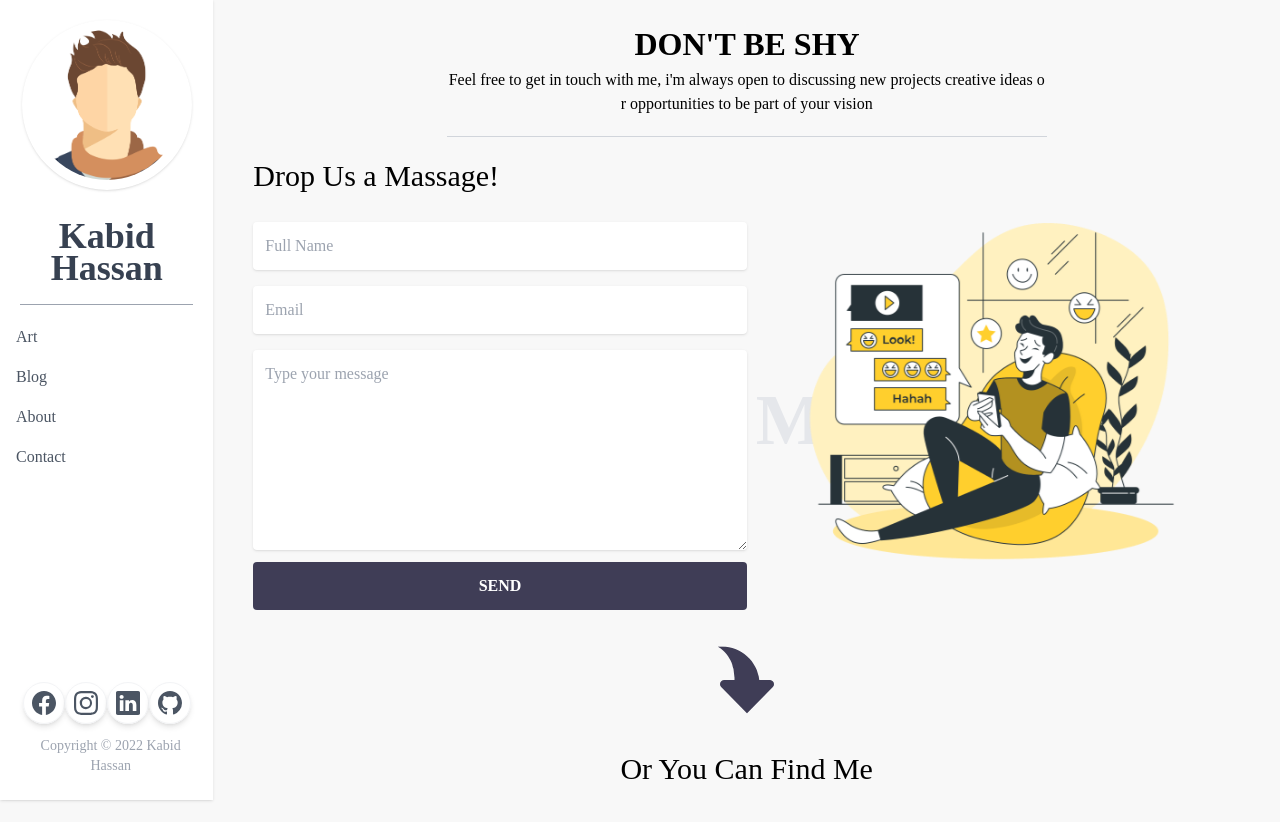
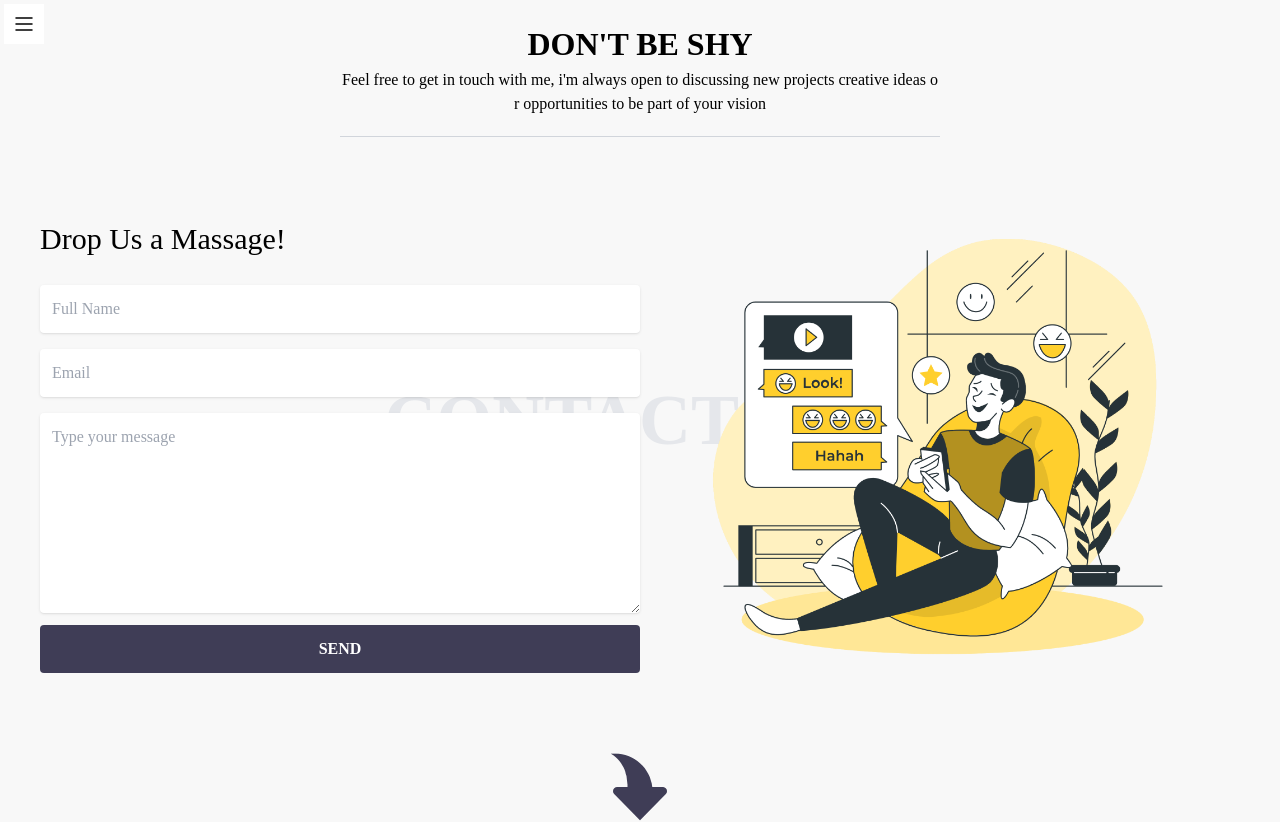
Before and after one commit to adilrion/Kabid-Vai, a React (Create React App) app: page /contact in a window 1280 px wide. Shown: the top 822 px of the page. Built offline with nearby package versions, Linux system fonts and the light colour scheme; a web font is replaced by a local one.

Commit message:
new design add

```diff
--- a/src/Components/Blogs/Blog.js
+++ b/src/Components/Blogs/Blog.js
@@ -47,7 +47,7 @@ const Blog = () => {
 
   if (isLoading) {
     return (
-      <div className="absolute  top-1/4 left-2/4 w-12 h-12 bg-gray-50 shadow rounded-full flex justify-center items-center">
+      <div className="absolute top-1/4 left-2/4 w-12 h-12 bg-gray-50 shadow rounded-full flex justify-center items-center">
         <Spinner />
       </div>
     );
@@ -113,8 +113,9 @@ const Blog = () => {
                   );
                 })
               ) : (
-                <article>
-                  <p>Result Not Found</p>
+                <article className="m-2 w-screen text-gray-500">
+                  {" "}
+                  <p>Result not found:</p>
                 </article>
               )}
             </div>
--- a/src/Components/Blogs/ReadPage.js
+++ b/src/Components/Blogs/ReadPage.js
@@ -41,11 +41,7 @@ const ReadPage = () => {
   return (
     <section>
       <section className="b-card relative rounded-b flex justify-center shadow-md ">
-        <img
-          src={data?.cover_img}
-          alt=""
-          className="w-full object-cover rounded-b"
-        />
+        <img src={data?.cover_img} alt="" className="w-full object-cover " />
         <div className="b-card-title p-5 md:p-8 w-[96%]  md:w-[80%] lg:w-[50%] absolute bottom-2 md:bottom-3 md:left-3 lg:bottom-10   lg:left-10 rounded">
           <span className="text-xsm text-gray-500 inline-flex items-baseline gap-2">
             <p>{moment(data?.createdAt).format("ll")}</p>{" "}
@@ -60,7 +56,7 @@ const ReadPage = () => {
         </div>
       </section>
 
-      <article className="grid grid-cols-12 gap-5 mt-8 sm:mx-2 md:mx-8">
+      <article className="grid grid-cols-12 gap-5 mt-2 mx-2">
         <section className="col-span-12 lg:col-span-8">
           <div>
             <div
@@ -69,12 +65,12 @@ const ReadPage = () => {
             />
           </div>
           {/* Sharing section */}
-          <div className="w-full flex justify-center ">
+          <div className="w-full flex  justify-center ">
             <section className="sharing-section  p-7 mt-10 rounded-md">
               <p className="text-2xl text-gray-400 border-b pb-2">
                 Share this blog
               </p>
-              <div className="flex justify-evenly my-[15px] gap-10">
+              <div className="flex flex-wrap justify-evenly my-[15px] gap-5">
                 <Link
                   to="#"
                   className="text-3xl h-fit p-4 rounded-full  border hover:border-[#3b5998] text-[#3b5998] transition ease-in-out duration-300"
--- a/src/Components/Home/About/About.js
+++ b/src/Components/Home/About/About.js
@@ -13,9 +13,11 @@ const About = () => {
   return (
     <article>
       <section className="c-about md:px-10">
-        <nav className="fixed top-2/4 left-2/4 -translate-x-2/4 -z-50 text-2xl md:text-4xl text-gray-200 bg-transparent">
+        <nav className="fixed top-2/4 left-2/4 -translate-x-2/4 -z-50 text-md text-center md:text-2xl lg:text-4xl text-gray-200 bg-transparent">
           <h1 className="">
-            <span className="uppercase">About Me!😎</span>
+            <span className=" uppercase ">
+              About Me!<span className="opacity-50">😎</span>
+            </span>
           </h1>
         </nav>
 
--- a/src/Components/Home/Contact/Contact.css
+++ b/src/Components/Home/Contact/Contact.css
@@ -34,32 +34,3 @@
   text-align: center;
   animation: bottom 3s ease-in-out infinite;
 }
-
-@media only screen and (max-width: 48em) {
-  .c-bottom-icon {
-    /* position: absolute;
-    bottom: -22%;
-    left: 17%; */
-    font-size: 50px;
-    text-align: center;
-  }
-  .c-contact {
-    margin: 0;
-    border-radius: 0;
-    border: 1px solid #e9e5e5;
-    box-shadow: 0px 0px 18px -3px rgba(0, 0, 0, 0.1),
-      0px 10px 15px -3px rgba(0, 0, 0, 0.1);
-    background: rgb(255, 255, 255);
-  }
-  .c-header {
-    top: 40%;
-    left: 0%;
-    position: fixed;
-    width: 100%;
-    height: 100%;
-    display: flex;
-    text-align: center;
-    font-size: 2rem;
-    color: #c6c6c62f;
-  }
-}
--- a/src/Components/Home/Contact/Contact.js
+++ b/src/Components/Home/Contact/Contact.js
@@ -43,7 +43,7 @@ const Contact = () => {
 
   return (
     <section className="relative">
-      <nav className="fixed top-2/4 left-2/4 -translate-x-2/4 -z-50 text-2xl md:text-4xl text-gray-200 bg-transparent">
+      <nav className="fixed top-2/4 left-2/4 -translate-x-2/4 -z-50 text-md text-center md:text-2xl lg:text-4xl text-gray-200 bg-transparent">
         <h1 className="">
           <span className=" uppercase">Contact Me!</span>
         </h1>
@@ -68,7 +68,7 @@ const Contact = () => {
           <div className="col-span-1 order-last md:order-first">
             <Fade bottom cascade>
               <div class="md:p-6 flex flex-col justify-center">
-                <div className="mb-5 text-3xl">
+                <div className="my-5 text-3xl">
                   <p>
                     Drop Us a <span className="">Massage!</span>
                   </p>
@@ -149,7 +149,7 @@ const Contact = () => {
             </Fade>
             <div className="col-span-1 p-5 z-50">
               <Fade bottom cascade>
-                <div class="md:p-6 flex flex-col justify-center gap-y-3 md:gap-y-3 ">
+                <div class="md:p-6 flex flex-col justify-center gap-y-3 md:gap-y-5 ">
                   <address className="c-address">
                     <p className="c-address-icon">
                       <ImLocation2 />
@@ -176,7 +176,7 @@ const Contact = () => {
                     <p>kabidhasan@gmail.com</p>
                   </div>
                   <div>
-                    <div className="flex justify-evenly m-[15px] md:px-5">
+                    <div className="flex justify-evenly m-[15px] md:px-16">
                       <Link
                         to="#"
                         className=" text-2xl  shadow-md border bg-white border-gray-100  rounded-full p-4 text-[#3b5998] transition ease-in-out duration-300"
--- a/src/Components/Shared/Navigation/Navigation.js
+++ b/src/Components/Shared/Navigation/Navigation.js
@@ -9,21 +9,32 @@ import "../../Home/Version/Version.css";
 import Works from "../../Works/Art";
 import man from "../../Shared/Images/man.png";
 import "./Navigation.css";
+import Toggler from "./Toggler";
 const Navigation = () => {
   const [show, setShow] = useState(false);
+  console.log(show);
 
   return (
     <section>
-      <div className="xl:grid grid-cols-12 relative z-50">
+      <div className="hidden md:block z-[100] absolute left-1 top-1 bg-transparent">
+        <Toggler setShow={setShow} show={show} />
+      </div>
+      <div
+        className={`${
+          show ? "xl:grid grid-cols-12" : "container mx-auto"
+        }  relative z-50`}
+      >
         <div className="sm:col-span-12 xl:col-span-2 navigation">
-          <nav className="relative sticky top-0 z-50">
-            <div className=" xl:hidden flex justify-between h-[8vh] p-6 items-center bg-white bg-transparent">
-              <div className="flex justify-between  items-center space-x-3">
-                <img
-                  className="rounded-full w-[20px] h-[20px]"
-                  src={man}
-                  alt="kabid Hassan photos"
-                />
+          <nav className="relative sticky top-0 z-[90]">
+            <div className="flex justify-between h-[8vh] py-6 px-3 items-center bg-white md:hidden">
+              <div className="flex justify-between  items-center space-x-3 xl:hidden block ">
+                <div className="shadow p-2 rounded-full">
+                  <img
+                    className=" w-[20px] h-[20px] "
+                    src={man}
+                    alt="kabid Hassan photos"
+                  />
+                </div>
                 <p className="text-2xl font-bold leading-6 text-gray-800">
                   Kabid hassan
                 </p>
@@ -106,10 +117,10 @@ const Navigation = () => {
             <div
               id="Main"
               className={`${
-                show ? "translate-x-0" : "-translate-x-full"
-              } xl: transform  xl:translate-x-0  ease-in-out transition duration-500 flex justify-start items-start h-[92vh]  md:h-[100vh]  w-full  flex-col shadow navigation absolute z-50 bg-white `}
+                show ? "translate-x-0 " : "-translate-x-full hidden"
+              } xl: transform  xl:translate-x-0  ease-in-out transition duration-500 flex justify-start items-start h-[92vh] md:h-screen    flex-col shadow navigation absolute z-50 bg-white w-fit `}
             >
-              <div className="hidden xl:block xl:flex flex-col items-center py-5 mx-5  border-gray-400 border-b">
+              <div className="hidden md:block xl:flex flex-col items-center py-5 mx-5  border-gray-400 border-b">
                 <div className="">
                   <img
                     src={man}
@@ -124,7 +135,7 @@ const Navigation = () => {
                   <span className="">Kabid</span> Hassan
                 </Link>
               </div>
-              <div className="mt-6 flex flex-col justify-start items-center  pl-4 w-full   space-y-6 pb-5 ">
+              <div className="mt-3 md:mt-[3.5rem] flex flex-col justify-start items-center  pl-4 w-full   space-y-6 pb-5 ">
                 <Link
                   to="/art"
                   onClick={() => setShow(false)}
--- /dev/null
+++ b/src/Components/Shared/Navigation/Toggler.js
@@ -0,0 +1,80 @@
+import React from "react";
+import man from "../../Shared/Images/man.png";
+
+const Toggler = ({ setShow, show }) => {
+  return (
+    <div>
+      <div className="w-fit bg-transparent  flex justify-between p-[0.5rem] items-center bg-white">
+        <div aria-label="toggler" className="flex justify-center items-center">
+          <button
+            aria-label="open"
+            id="open"
+            onClick={() => setShow(true)}
+            className={`${show ? "hidden" : ""} focus:outline-none `}
+          >
+            <svg
+              width={24}
+              height={24}
+              viewBox="0 0 24 24"
+              fill="none"
+              xmlns="http://www.w3.org/2000/svg"
+            >
+              <path
+                d="M4 6H20"
+                stroke="black"
+                strokeWidth="1.5"
+                strokeLinecap="round"
+                strokeLinejoin="round"
+              />
+              <path
+                d="M4 12H20"
+                stroke="black"
+                strokeWidth="1.5"
+                strokeLinecap="round"
+                strokeLinejoin="round"
+              />
+              <path
+                d="M4 18H20"
+                stroke="black"
+                strokeWidth="1.5"
+                strokeLinecap="round"
+                strokeLinejoin="round"
+              />
+            </svg>
+          </button>
+          <button
+            aria-label="close"
+            id="close"
+            onClick={() => setShow(false)}
+            className={`${show ? "" : "hidden"} focus:outline-none`}
+          >
+            <svg
+              width={24}
+              height={24}
+              viewBox="0 0 24 24"
+              fill="none"
+              xmlns="http://www.w3.org/2000/svg"
+            >
+              <path
+                d="M18 6L6 18"
+                stroke="black"
+                strokeWidth="1.5"
+                strokeLinecap="round"
+                strokeLinejoin="round"
+              />
+              <path
+                d="M6 6L18 18"
+                stroke="black"
+                strokeWidth="1.5"
+                strokeLinecap="round"
+                strokeLinejoin="round"
+              />
+            </svg>
+          </button>
+        </div>
+      </div>
+    </div>
+  );
+};
+
+export default Toggler;
--- a/src/Components/Utils/Utils.css
+++ b/src/Components/Utils/Utils.css
@@ -18,7 +18,7 @@
   width: calc(100% - 60px);
   outline: none;
   transition: 0.4s;
-  font-size: 20px;
+  font-size: 16px;
   font-family: "Delius", cursive;
 }
 .b-search-btn {
--- a/src/Components/Works/Art.js
+++ b/src/Components/Works/Art.js
@@ -57,7 +57,8 @@ const Works = () => {
         </nav>
 
         <div className="grid grid-cols-4 grid-flow-row-dense gap-2 relative m-2">
-          {srcResult?.map((data, index) => {
+          {srcResult?.length !== 0 ? (
+            srcResult?.map((data, index) => {
               return (
                 <Zoom>
                   <div
@@ -86,7 +87,14 @@ const Works = () => {
                   </div>
                 </Zoom>
               );
-          })}
+            })
+          ) : (
+            <article className="m-2 w-screen text-gray-500">
+              {" "}
+              <p>Result not found:</p>
+            </article>
+          )}
+
           <Viewer
             visible={visible}
             onClose={() => {
```
Also changed, not shown: src/Components/Blogs/Blog.css (+1 -11 lines). Lines whose indentation alone changed are shown as unchanged.
